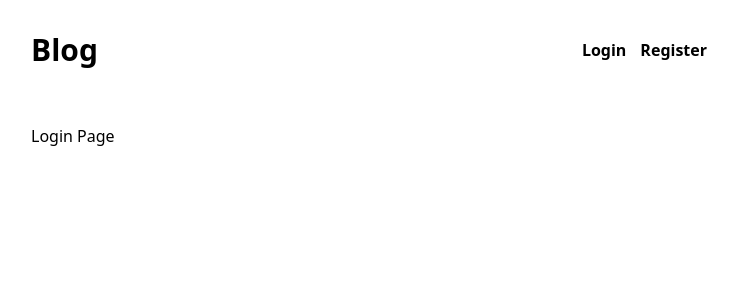
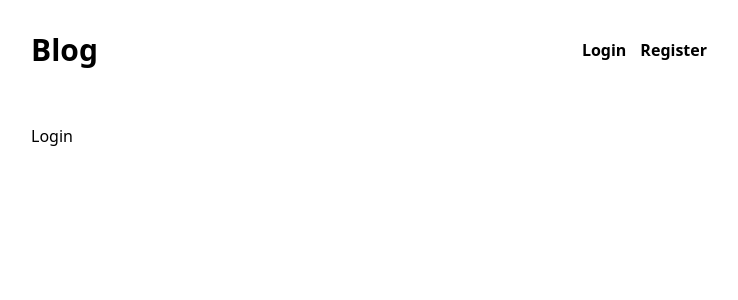
Before and after one commit to ricardomadeira93/Blog, a React (Vite) app: page /login in a window 1280 px wide. Shown: the top 300 px of the page, without its empty margins (271-1009 px from the left). Built offline with nearby package versions, Linux system fonts and the light colour scheme.

Commit message:
Routing and Authentication

```diff
--- a/src/App.jsx
+++ b/src/App.jsx
@@ -1,8 +1,8 @@
 import { Route, Routes } from "react-router-dom";
-import Article from "./components/Article";
-import Header from "./components/Header";
 import "./index.css";
 import Layout from "./Layout";
+import IndexPage from "./Pages/IndexPage";
+import LoginPage from "./Pages/LoginPage";
 
 function App() {
   return (
@@ -10,8 +10,8 @@ function App() {
       {/* Main Layout  */}
       <Route path="/" element={<Layout />}>
         {/* Routes */}
-        <Route index element={<Article />} />
-        <Route path={"/login"} element={<div className="">Login Page</div>} />
+        <Route index element={<IndexPage />} />
+        <Route path={"/login"} element={<LoginPage />} />
         {/* Routes End */}
       </Route>
     </Routes>
--- /dev/null
+++ b/src/Pages/IndexPage.jsx
@@ -0,0 +1,14 @@
+import React from "react";
+import Article from "../components/Article";
+
+const IndexPage = () => {
+  return (
+    <div>
+      <Article />
+      <Article />
+      <Article />
+    </div>
+  );
+};
+
+export default IndexPage;
--- /dev/null
+++ b/src/Pages/LoginPage.jsx
@@ -0,0 +1,9 @@
+import React from "react";
+
+const LoginPage = () => {
+  return <div>
+    Login
+  </div>;
+};
+
+export default LoginPage;
--- a/src/components/Header.jsx
+++ b/src/components/Header.jsx
@@ -4,7 +4,9 @@ import { Link } from "react-router-dom";
 const Header = () => {
   return (
     <div className="flex justify-between mb-14 content-center	mt-5">
+      {/* Logo */}
       <h1 className="font-bold text-3xl leading-1">Blog</h1>
+      {/* Navigation */}
       <nav className="text-black flex gap-3.5 text-md font-semibold justify-center leading-9	 ">
         <Link to="/login">Login</Link>
         <Link to="/register">Register</Link>
```
